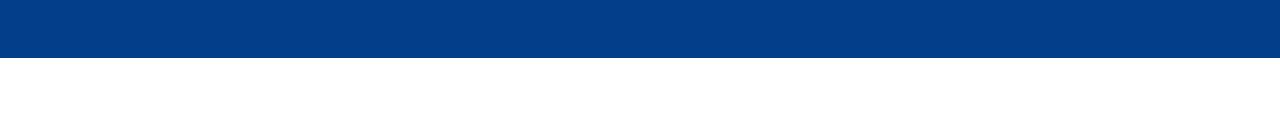
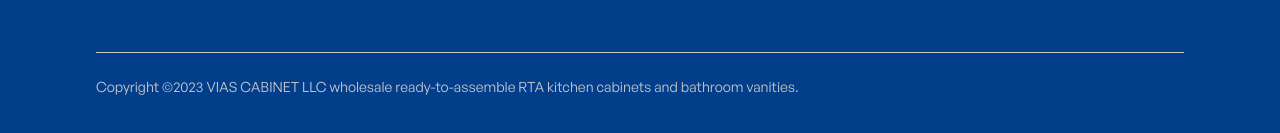
Before and after one commit to priyangsubanerjee/vias, a Next.js app: page / in a window 1280 px wide. Shown: the part 3790-3923 px from the top of the page. Before the commit the page ends 3848 px from the top, so only its background shows below. Built offline with nearby package versions, Linux system fonts and the light colour scheme.

Commit message:
landing page

```diff
--- a/components/Footer.js
+++ b/components/Footer.js
@@ -175,6 +175,12 @@ function Footer() {
           100% Secure Payment
         </p>
       </div>
+      <div className="border-t-[1px] border-[#ccc] mt-16 pt-6">
+        <p className="text-[#ccc] text-sm">
+          Copyright ©2023 VIAS CABINET LLC wholesale ready-to-assemble RTA
+          kitchen cabinets and bathroom vanities.
+        </p>
+      </div>
     </div>
   );
 }
```
